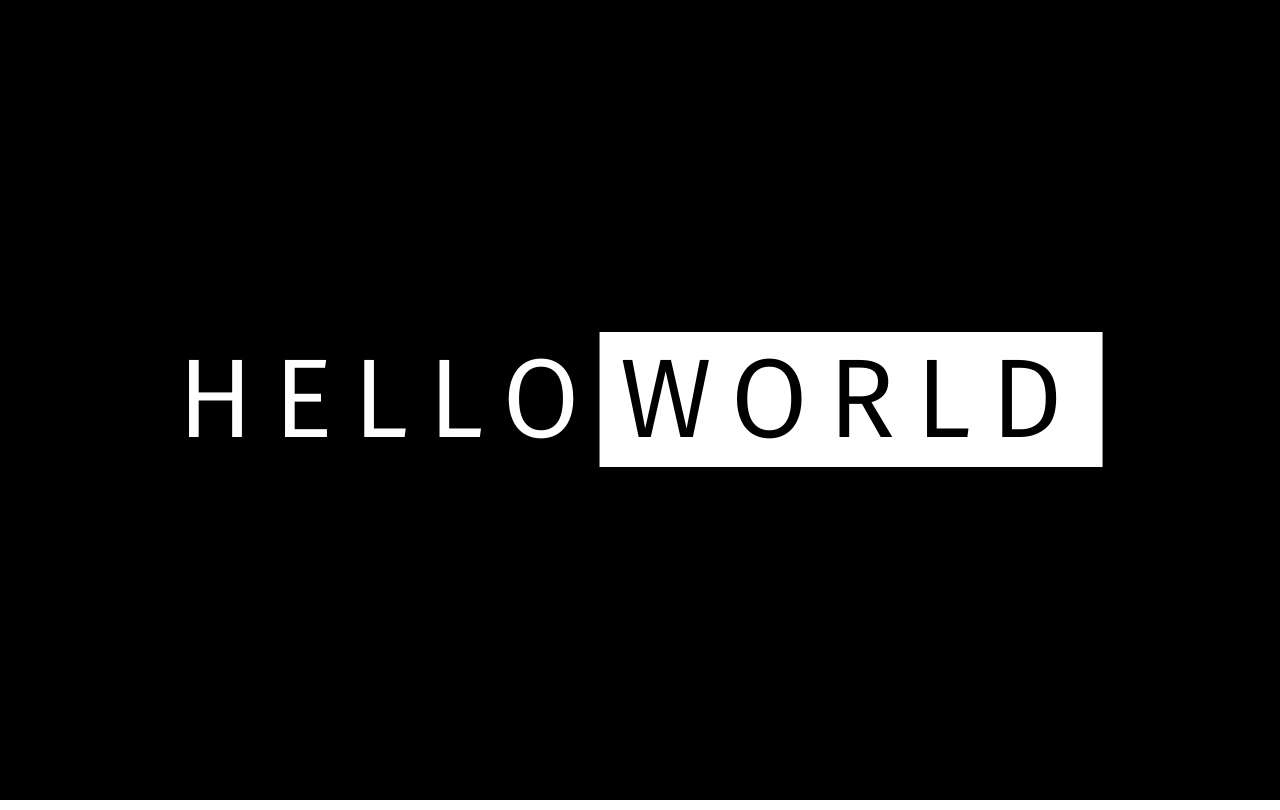
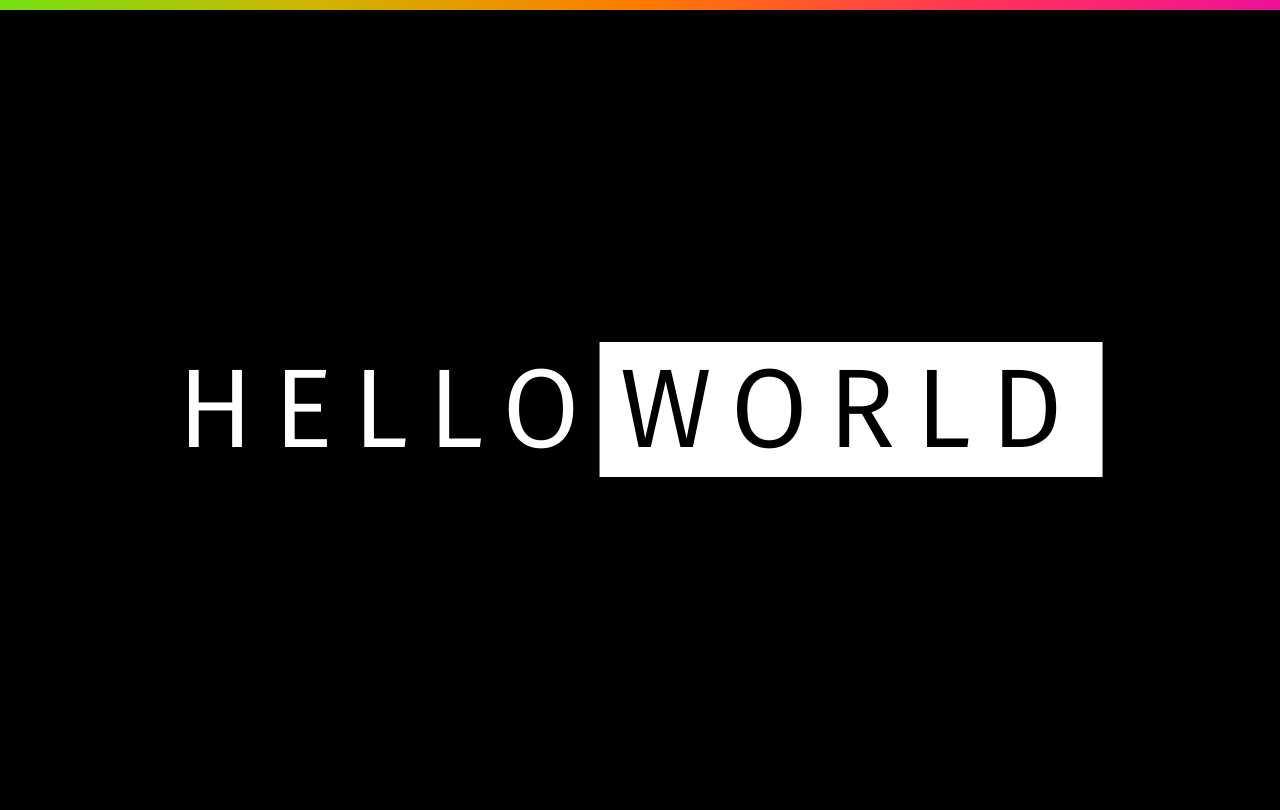
Before and after one commit to Fpicacho/vite-nuxt-pc-cli, a Nuxt app: page / in a window 1280 px wide. Built offline with nearby package versions, Linux system fonts and the light colour scheme.

Commit message:
✨ feat(布局): 使用layouts进行默认布局

```diff
--- a/app.vue
+++ b/app.vue
@@ -1,6 +1,8 @@
 <template>
   <div class="app">
-    <!-- 全局路由出口 -->
-    <NuxtPage></NuxtPage>
+    <NuxtLayout>
+      <!-- 全局路由出口 -->
+      <NuxtPage></NuxtPage>
+    </NuxtLayout>
   </div>
 </template>
--- a/components/HelloWorld.vue
+++ b/components/HelloWorld.vue
@@ -14,7 +14,6 @@
 <style lang="scss" scoped>
 .helloWorld {
   position: relative;
-  width: 100vw;
   min-height: 100vh;
   background: #000;
   color: #fff;
--- /dev/null
+++ b/layouts/default.vue
@@ -0,0 +1,23 @@
+<template>
+  <div>
+    <p></p>
+    <slot />
+  </div>
+</template>
+
+<script setup></script>
+
+<style lang="scss" scoped>
+p {
+  height: 10px;
+  width: 100%;
+  background-image: linear-gradient(
+    to right,
+    #75e013,
+    #cfb400,
+    #ff7b00,
+    #ff3655,
+    #eb1297
+  );
+}
+</style>
```
